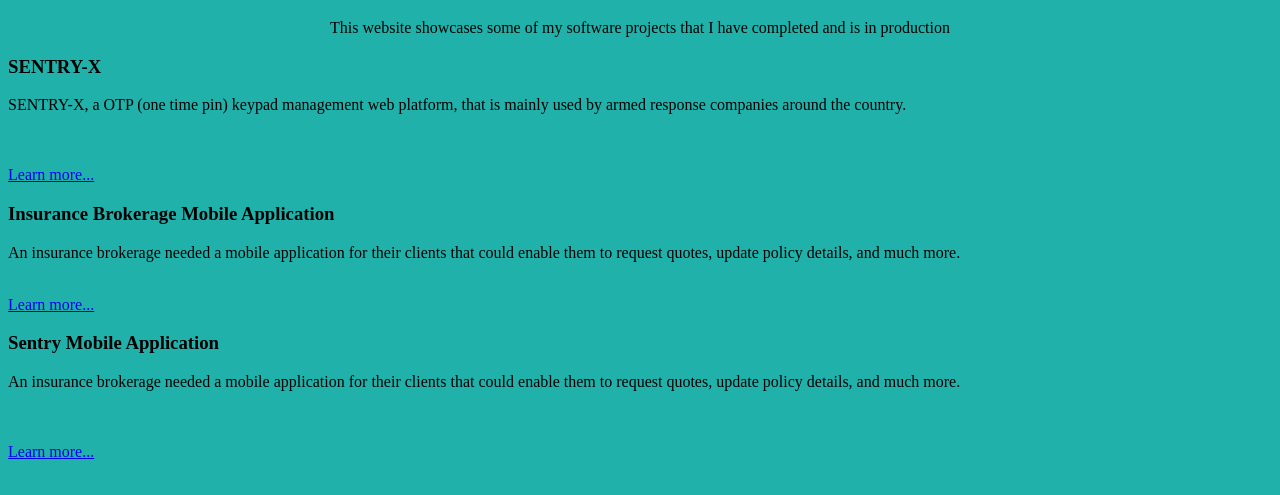
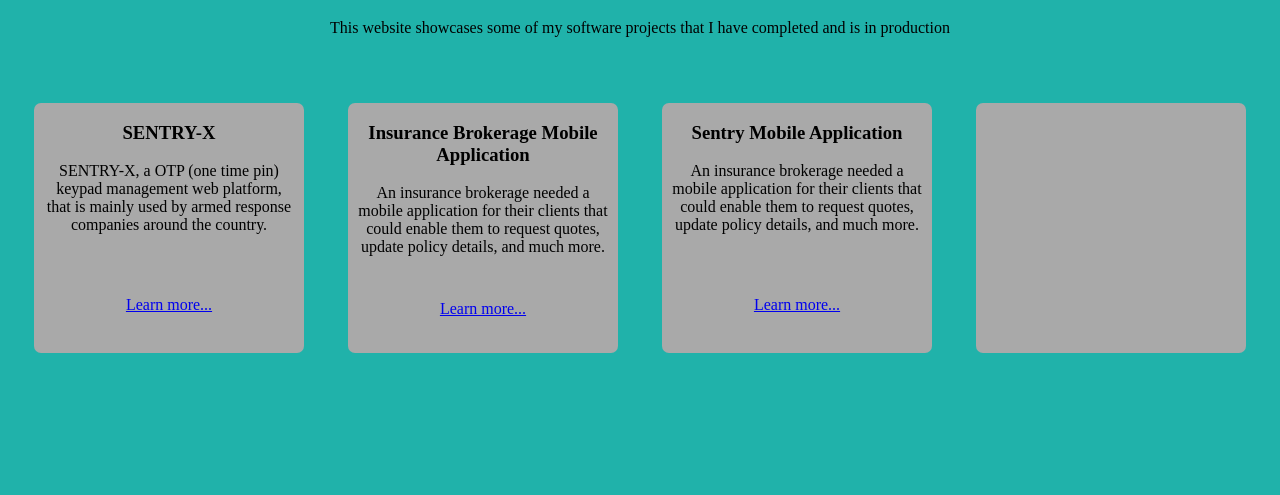
Before and after one commit to cybot810327/blog, a plain HTML site: page index.html in a window 1280 px wide. Shown: the part 139-634 px from the top of the page. Drawn offline with Linux system fonts and the light colour scheme.

Commit message:
Add files via upload

```diff
--- a/css/master.css
+++ b/css/master.css
@@ -31,7 +31,33 @@ h1
 img
 {
     display: block;
-  margin-left: auto;
-  margin-right: auto;
-  width: 250px;
+    margin-left: auto;
+    margin-right: auto;
+    width: 250px;
 }
+
+#div_cards_grp
+{
+    text-align: center;
+    width: 100%;
+    display: block;
+    margin-left: auto;
+    margin-right: auto;
+}
+
+#div_cards
+{
+    margin-top: 50px;
+    margin-left: 20px;
+    margin-right: 20px;
+    width: 270px;
+    height: 250px;
+    display: inline-block;
+    background-color:darkgray;
+    border-radius: 7px 7px 7px 7px;
+    vertical-align:top;
+}
+
+#div_card_body{
+    padding: 0px 10px 10px 10px;
+}
```
